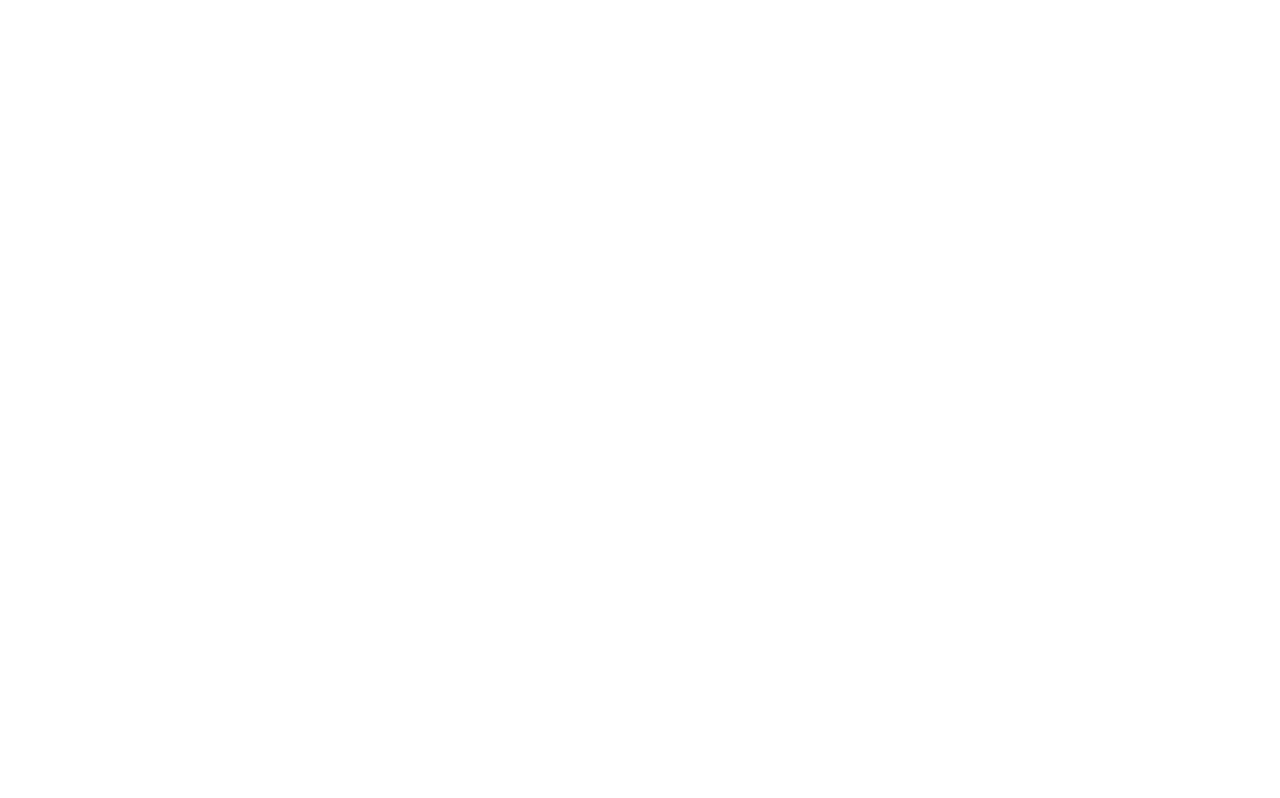
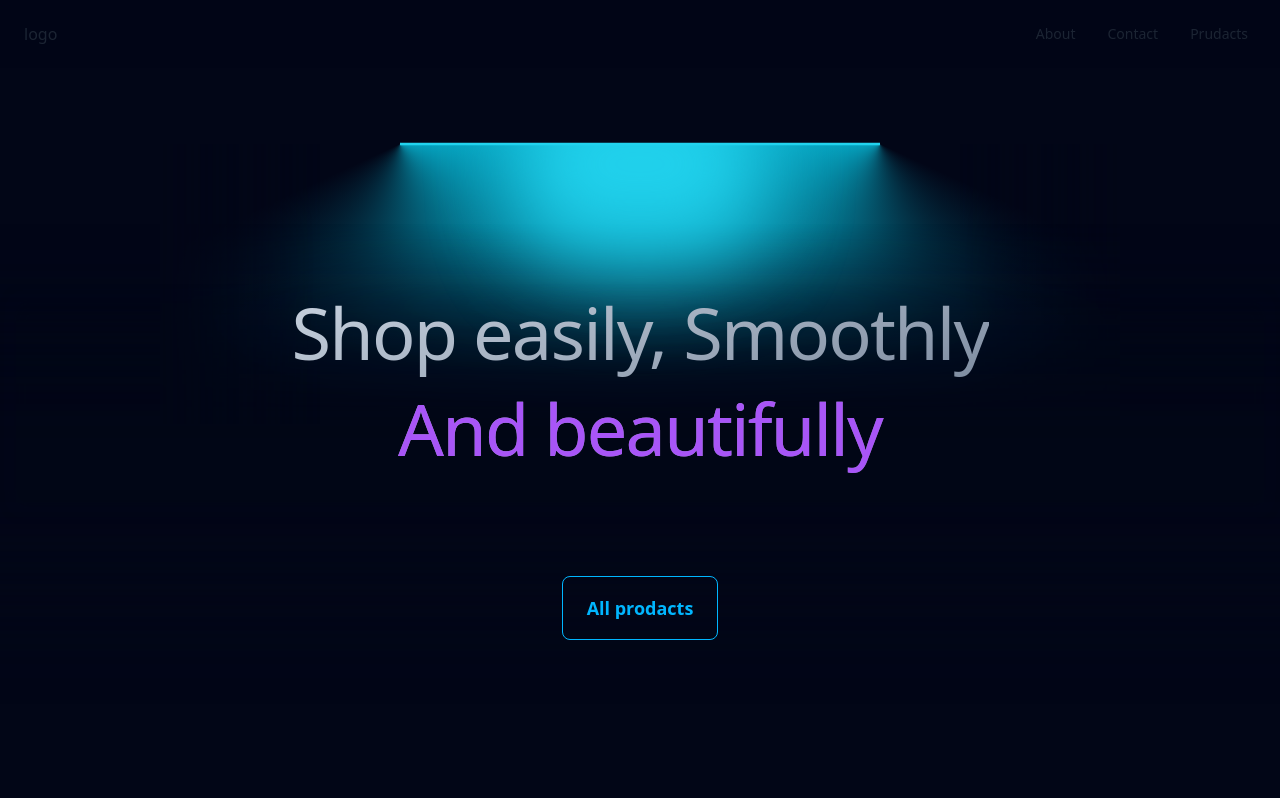
Before and after one commit to BayanAlbaghdadi0/Online-Store, a React (Vite) app: page / in a window 1280 px wide. Before the commit this address had no page. Shown: the top 798 px of the page. Built offline with nearby package versions, Linux system fonts and the light colour scheme.

Commit message:
ProductsPage done

```diff
--- a/src/App.jsx
+++ b/src/App.jsx
@@ -5,12 +5,14 @@
 import ProductCard from "./components/ProductCard/ProductCard";
 import { Toaster } from "react-hot-toast";
 import ProductsPage from "./pages/ProductsPage";
+import {Landing} from './pages/Landing'
 function App() {
   return (
     <>
       <BrowserRouter>
         <Routes>
           <Route path="/products" element={<ProductsPage />} />
+          <Route path="/" element={<Landing />} />
         </Routes>
       </BrowserRouter>
       <Toaster />
--- a/src/components/Hero.jsx
+++ b/src/components/Hero.jsx
@@ -1,12 +1,13 @@
 import React from "react";
 import { LampDemo } from "./ui/Lamp";
+import { Navigate } from "react-router-dom";
 
 export const Hero = () => {
   return (
     <>
       <div className="flex flex-col items-center justify-center relative">
         <LampDemo />
-        <button className=" absolute bottom-40 z-40 btn btn-outline md:btn-lg btn-info">All prodacts</button>
+        <button className=" absolute bottom-40 z-40 btn btn-outline md:btn-lg btn-info" onClick={()=>Navigate('/products')}>All prodacts</button>
 
       </div>
     </>
--- a/src/components/ProductCard/ProductCard.jsx
+++ b/src/components/ProductCard/ProductCard.jsx
@@ -1,15 +1,17 @@
 import useGetAllProducts from '../../Hooks/useGetAllProducts';
-const ProductCard = ({ title, price, discount, rating ,thumbnail}) => {
+const ProductCard = ({ title, price, discount, rating, thumbnail }) => {
     const { products, loading } = useGetAllProducts();
     const fixedRating = Math.round(rating)
     const starRating = Array(fixedRating).fill(1)
 
     return (
-        <div className='flex flex-[22%] w-80'>
+        // <div className='flex  w-92 max-w- mt-5'>
 
-            <div className="relative m-10  flex  w-70 flex-col overflow-hidden rounded-lg  bg-slate-600 shadow-md ">
+
+        // </div>
+            <div className="relative w-80 flex  w-70 flex-col overflow-hidden rounded-lg  bg-slate-600 shadow-md ">
                 <a className="relative mx-3 mt-3 flex h-60 overflow-hidden rounded-xl" href="#">
-                    <img className="object-cover " src={thumbnail}  alt="product image" />
+                    <img className="object-cover w-72 aspect-square" loading='lazy' src={thumbnail} alt="product image" />
                     <span className="absolute top-0 left-0 m-2 rounded-full bg-black px-2 text-center text-sm font-medium text-white">{discount}% OFF</span>
                 </a>
                 <div className="mt-4 px-5 pb-5">
@@ -42,10 +44,8 @@
                     <a href="#" className="flex items-center justify-center rounded-md bg-slate-900 px-5 py-2.5 text-center text-sm font-medium text-white hover:bg-gray-700 focus:outline-none focus:ring-4 focus:ring-blue-300 mt-2 ">
 
                         Details</a>
+            </div>
                 </div>
-            </div>
-
-        </div>
     )
 }
 
--- a/src/pages/ProductsPage.jsx
+++ b/src/pages/ProductsPage.jsx
@@ -1,13 +1,16 @@
 import React from 'react'
 import useGetAllProducts from '../Hooks/useGetAllProducts'
 import ProductCard from '../components/ProductCard/ProductCard';
+import { NavBar } from '../components/layout/NavBar';
 
 const ProductsPage = () => {
     const { products, loading } = useGetAllProducts();
-    console.log(products);
+
 
     return (
-        <div className=' flex flex-row  flex-wrap  '>
+        <div>
+            <NavBar/>
+            <div className=' flex flex-row  mt-20 gap-11 flex-wrap justify-around '>
                 {!loading && products.length > 0 &&
                     products.map((product) => {
                         return (
@@ -27,6 +30,7 @@
                     </div>
                 }
             </div>
+        </div>
     )
 }
 
```
Lines whose indentation alone changed are shown as unchanged.
